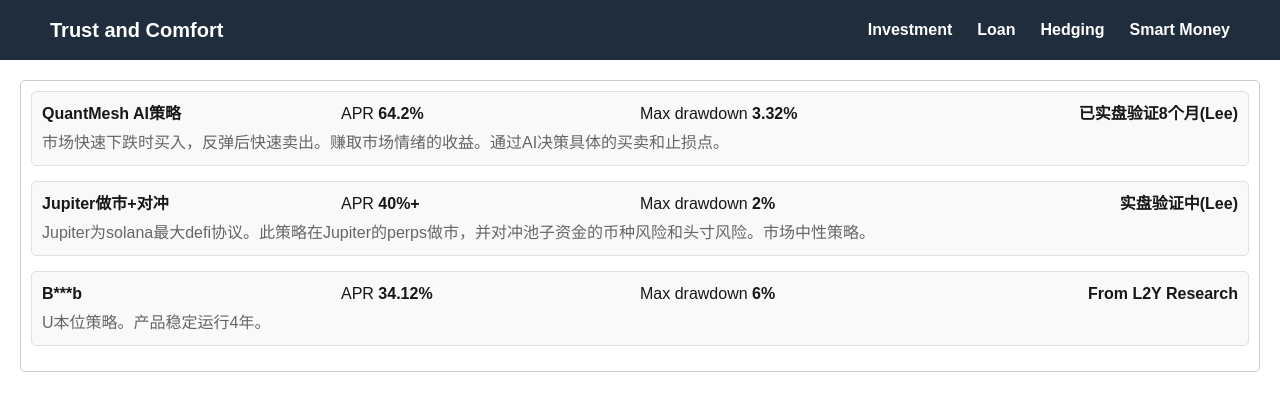
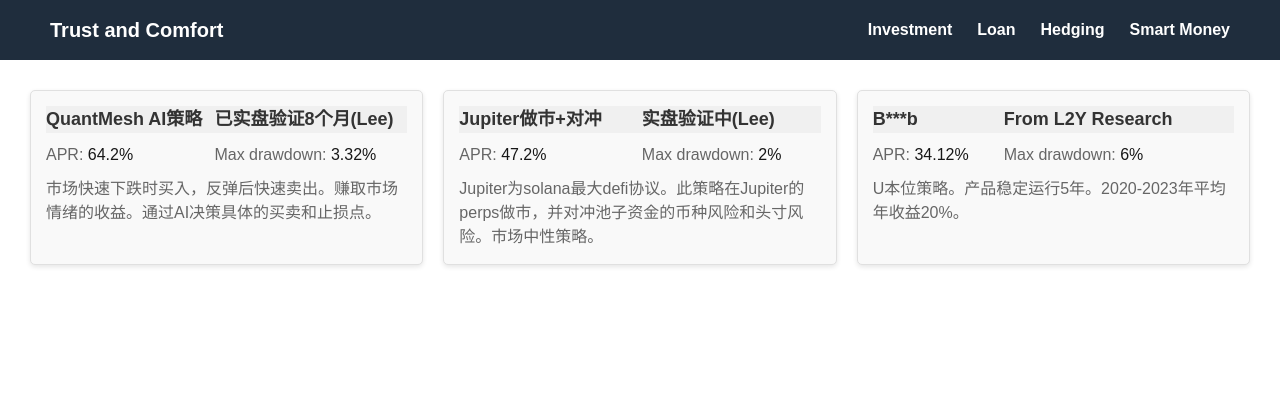
Before and after one commit to shiva01/whalegame, a Next.js app: page / in a window 1280 px wide. Shown: the top 410 px of the page. Built offline with nearby package versions, Linux system fonts and the light colour scheme.

Commit message:
style adjustment

```diff
--- a/app/components/Header.tsx
+++ b/app/components/Header.tsx
@@ -1,7 +1,7 @@
 'use client';
 
 import Link from "next/link";
-import styles from './Header.module.css';
+import styles from '../styles/Header.module.css';
 
 const Header = () => {
     return (
--- a/app/components/Investment.module.css
+++ /dev/null
@@ -1,50 +0,0 @@
-/* 在 Header.module.css 中添加以下样式 */
-
-.productList {
-    margin: 20px;
-    padding: 10px;
-    border: 1px solid #ccc;
-    border-radius: 5px;
-}
-
-.productItem {
-    margin-bottom: 15px;
-    padding: 10px;
-    border: 1px solid #e0e0e0;
-    border-radius: 5px;
-    background-color: #f9f9f9;
-}
-
-.productHeader {
-    display: flex;
-    justify-content: space-between;
-    font-weight: bold;
-}
-
-.productDescription {
-    margin-top: 5px;
-    color: #666;
-}
-
-.productName {
-    flex: 1;
-}
-
-.productApr {
-    flex: 1;
-    text-align: left;
-}
-
-.productDrawdown {
-    flex: 1;
-    text-align: left;
-}
-
-.reliability {
-    flex: 1;
-    text-align: right;
-}
-
-.subtitle {
-    font-weight: 300;
-}
--- a/app/components/Investment.tsx
+++ /dev/null
@@ -1,52 +0,0 @@
-import React from 'react';
-import styles from './Investment.module.css'; // 引入样式
-
-const Investment: React.FC = () => {
-    const products = [
-        {
-            name: 'QuantMesh AI策略',
-            apr: '64.2%',
-            drawdown: '3.32%',
-            description: '市场快速下跌时买入，反弹后快速卖出。赚取市场情绪的收益。通过AI决策具体的买卖和止损点。',
-            reliability: '已实盘验证8个月(Lee)',
-        },
-        {
-            name: 'Jupiter做市+对冲',
-            apr: '40%+',
-            drawdown: '2%',
-            description: 'Jupiter为solana最大defi协议。此策略在Jupiter的perps做市，并对冲池子资金的币种风险和头寸风险。市场中性策略。',
-            reliability: '实盘验证中(Lee)',
-        },
-        {
-            name: 'B***b',
-            apr: '34.12%',
-            drawdown: '6%',
-            description: 'U本位策略。产品稳定运行4年。',
-            reliability: "From L2Y Research"
-        },
-    ];
-
-    return (
-        <div className={styles.productList}>
-            {products.map((product, index) => (
-                <div key={index} className={styles.productItem}>
-                    <div className={styles.productHeader}>
-                        <span className={styles.productName}>{product.name}</span>
-                        <span className={styles.productApr}>
-                            <span className={styles.subtitle}>APR </span>
-                            {product.apr}
-                        </span>
-                        <span className={styles.productDrawdown}>
-                            <span className={styles.subtitle}>Max drawdown </span>
-                            {product.drawdown}
-                        </span>
-                        <span className={styles.reliability}>{product.reliability}</span>
-                    </div>
-                    <div className={styles.productDescription}>{product.description}</div>
-                </div>
-            ))}
-        </div>
-    );
-};
-
-export default Investment;
--- /dev/null
+++ b/app/hedging/page.tsx
@@ -0,0 +1,12 @@
+import React from 'react';
+import styles from '../styles/Body.module.css';
+
+const Investment: React.FC = () => {
+    return (
+        <div className={styles.productList}>
+            <span>COMING SOON</span>
+        </div>
+    );
+};
+
+export default Investment;
--- /dev/null
+++ b/app/investment/page.tsx
@@ -0,0 +1,63 @@
+import React from 'react';
+import styles from '../styles/Body.module.css';
+
+const Investment: React.FC = () => {
+    const products = [
+        {
+            name: 'QuantMesh AI策略',
+            source: '已实盘验证8个月(Lee)',
+            apr: '64.2%',
+            drawdown: '3.32%',
+            description: '市场快速下跌时买入，反弹后快速卖出。赚取市场情绪的收益。通过AI决策具体的买卖和止损点。',
+        },
+        {
+            name: 'Jupiter做市+对冲',
+            source: '实盘验证中(Lee)',
+            apr: '47.2%',
+            drawdown: '2%',
+            description: 'Jupiter为solana最大defi协议。此策略在Jupiter的perps做市，并对冲池子资金的币种风险和头寸风险。市场中性策略。',
+        },
+        {
+            name: 'B***b',
+            source: "From L2Y Research",
+            apr: '34.12%',
+            drawdown: '6%',
+            description: 'U本位策略。产品稳定运行5年。2020-2023年平均年收益20%。',
+        },
+    ];
+
+    return (
+        <div className={styles.productList}>
+            {products.map((product, index) => (
+                <div key={index} className={styles.productCard}>
+                    <table className={styles.productTable}>
+                        <thead className={styles.tableHeader}>
+                            <tr>
+                                <td>{product.name}</td>
+                                <td>{product.source}</td>
+                            </tr>
+                        </thead>
+                        <tbody className={styles.tableBody}>
+                            <tr>
+                                <td colSpan={2} style={{ height: '10px', backgroundColor: 'transparent' }}></td>
+                            </tr>
+                            <tr>
+                                <td>
+                                    <span className={styles.subtitle}>APR: </span>
+                                    {product.apr}
+                                </td>
+                                <td>
+                                    <span className={styles.subtitle}>Max drawdown: </span>
+                                    {product.drawdown}
+                                </td>
+                            </tr>
+                        </tbody>
+                    </table>
+                    <div className={styles.productDescription}>{product.description}</div>
+                </div>
+            ))}
+        </div>
+    );
+};
+
+export default Investment;
--- a/app/layout.tsx
+++ b/app/layout.tsx
@@ -14,8 +14,8 @@
 });
 
 export const metadata: Metadata = {
-  title: "Create Next App",
-  description: "Generated by create next app",
+  title: "Shensi - whale game",
+  description: "whale game",
 };
 
 export default function RootLayout({
--- /dev/null
+++ b/app/loan/page.tsx
@@ -0,0 +1,70 @@
+import React from 'react';
+import styles from '../styles/Body.module.css';
+
+const LoanPage: React.FC = () => {
+    const products = [
+        {
+            asset: 'BTC抵押借贷U',
+            source: 'From VV(Spider)',
+            supplyAmount: '30M',
+            interestRate: '9%',
+            mortgageRate: '60%',
+            status: 'Ongoing',
+            description: '只接受比特币做抵押物。额度有时限。已借出5M。',
+        },
+        {
+            asset: '矿机抵押借贷U',
+            source: 'From VV(Spider)',
+            supplyAmount: "5M",
+            interestRate: '15%',
+            mortgageRate: '70%',
+            status: 'Ongoing',
+            description: '接受矿机做抵押物，需要担保。',
+        }
+    ]
+
+    return (
+        <div className={styles.productList}>
+            {products.map((product, index) => (
+                <div key={index} className={styles.productCard}>
+                    <table className={styles.productTable}>
+                        <thead className={styles.tableHeader}>
+                            <tr>
+                                <td>{product.asset}</td>
+                                <td>{product.source}</td>
+                            </tr>
+                        </thead>
+                        <tbody className={styles.tableBody}>
+                            <tr>
+                                <td colSpan={2} style={{ height: '10px', backgroundColor: 'transparent' }}></td>
+                            </tr>
+                            <tr>
+                                <td>
+                                    <span className={styles.subtitle}>Interest: </span>
+                                    {product.interestRate}
+                                </td>
+                                <td>
+                                    <span className={styles.subtitle}>Mortgage: </span>
+                                    {product.mortgageRate}
+                                </td>
+                            </tr>
+                            <tr>
+                                <td>
+                                    <span className={styles.subtitle}>Amount: </span>
+                                    {product.supplyAmount}
+                                </td>
+                                <td>
+                                    <span className={styles.subtitle}>Status: </span>
+                                    {product.status}
+                                </td>
+                            </tr>
+                        </tbody>
+                    </table>
+                    <div className={styles.productDescription}>{product.description}</div>
+                </div>
+            ))}
+        </div>
+    );
+};
+
+export default LoanPage;
--- a/app/page.tsx
+++ b/app/page.tsx
@@ -1,5 +1,5 @@
 'use client';
-import Body from './components/Investment';
+import Body from './investment/page';
 
 export default function Home() {
   const bodyContent = <Body />;
--- /dev/null
+++ b/app/smart-money/page.tsx
@@ -0,0 +1,12 @@
+import React from 'react';
+import styles from '../styles/Body.module.css';
+
+const Investment: React.FC = () => {
+    return (
+        <div className={styles.productList}>
+            <span>COMING SOON</span>
+        </div>
+    );
+};
+
+export default Investment;
--- /dev/null
+++ b/app/styles/Body.module.css
@@ -0,0 +1,61 @@
+.productList {
+    display: flex;
+    flex-wrap: wrap;
+    justify-content: space-between;
+    margin: 20px;
+}
+
+.productCard {
+    background-color: #f9f9f9;
+    border: 1px solid #e0e0e0;
+    border-radius: 5px;
+    padding: 15px;
+    margin: 10px;
+    flex: 1 1 calc(30% - 20px);
+    box-shadow: 0 2px 5px rgba(0, 0, 0, 0.1);
+    transition: transform 0.2s;
+}
+
+.productCard:hover {
+    transform: scale(1.05);
+}
+
+.productTable {
+    width: 100%;
+    text-align: left;
+}
+
+.tableHeader {
+    background-color: #f0f0f0;
+    color: #333;
+    font-weight: bold;
+    font-size: 18px;
+}
+
+.tableBody {
+    font-weight: 500;
+    font-size: 16px;
+}
+
+.subtitle {
+    font-weight: 300;
+    font-size: 16px;
+    color: #666;
+}
+
+.productDescription {
+    margin-top: 10px;
+    color: #666;
+}
+
+@media (max-width: 768px) {
+    .productCard {
+        flex: 1 1 calc(45% - 20px);
+    }
+}
+
+@media (max-width: 480px) {
+    .productCard {
+        flex: 1 1 100%;
+    }
+}
```
Also changed, not shown: app/styles/Header.module.css (renamed from app/components/Header.module.css).
